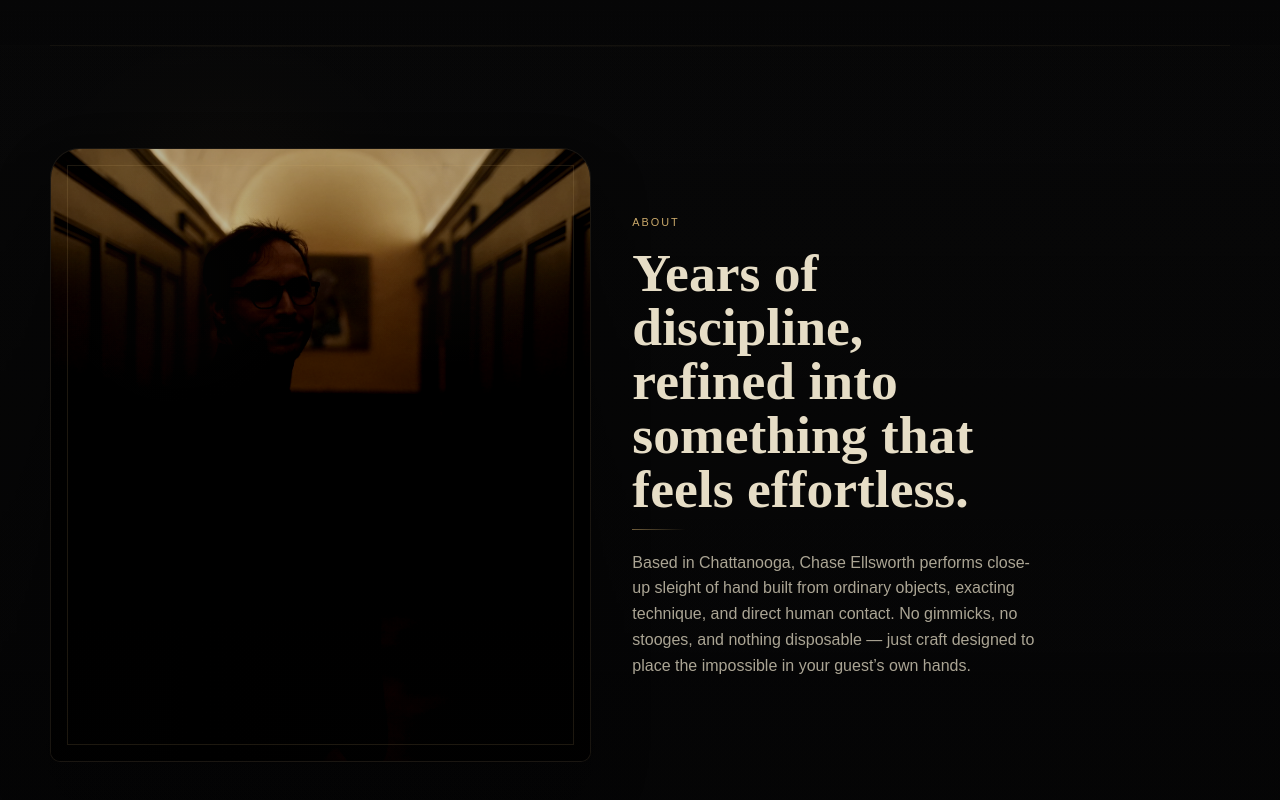
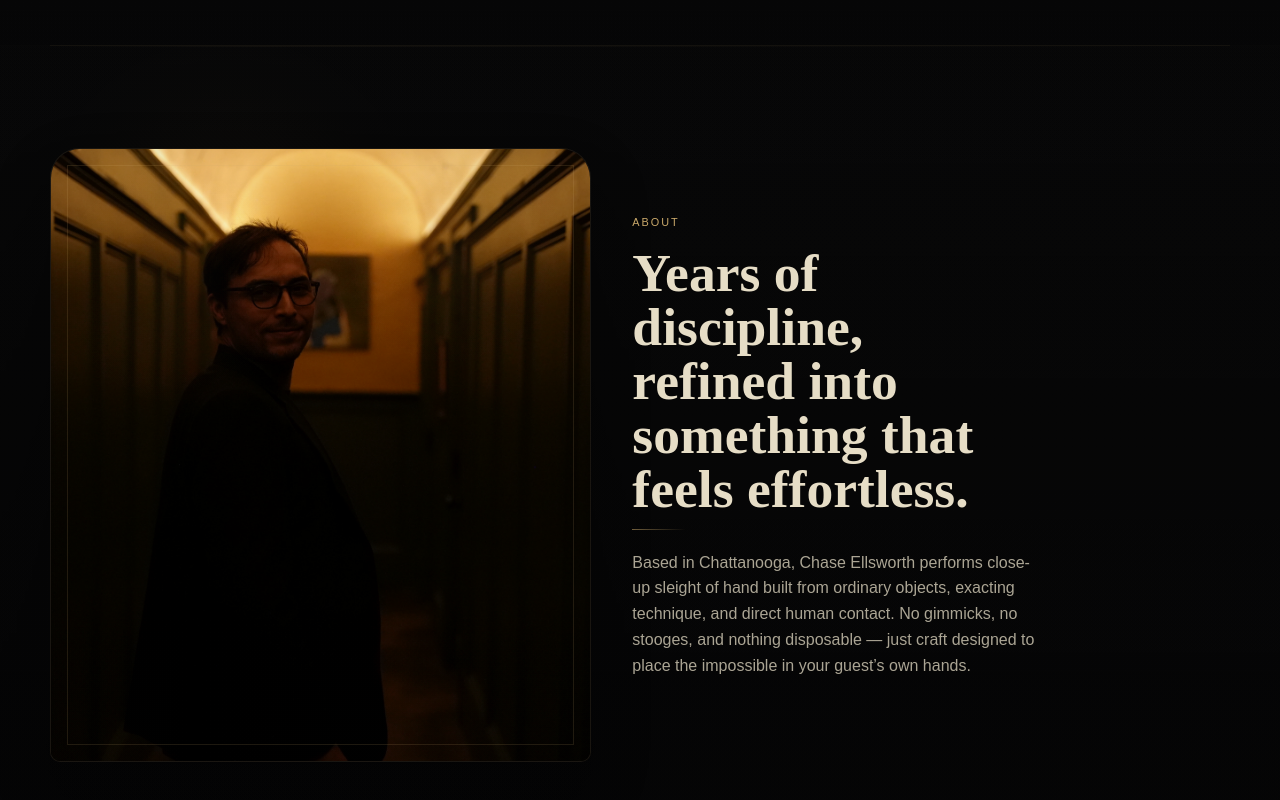
Before and after one commit to chaseellsworthiv-artifice/Artifice-Website, a Next.js app: page / in a window 1280 px wide. Shown: the part 3538-4338 px from the top of the page. Built offline with nearby package versions, Linux system fonts and the light colour scheme; a web font is replaced by a local one.

Commit message:
Use original about image grading

```diff
--- a/components/hero-experience.module.css
+++ b/components/hero-experience.module.css
@@ -973,7 +973,7 @@
 }
 
 .aboutPortrait {
-  filter: saturate(0.68) brightness(0.74) contrast(1.12) sepia(0.02);
+  filter: none;
 }
 
 
```
